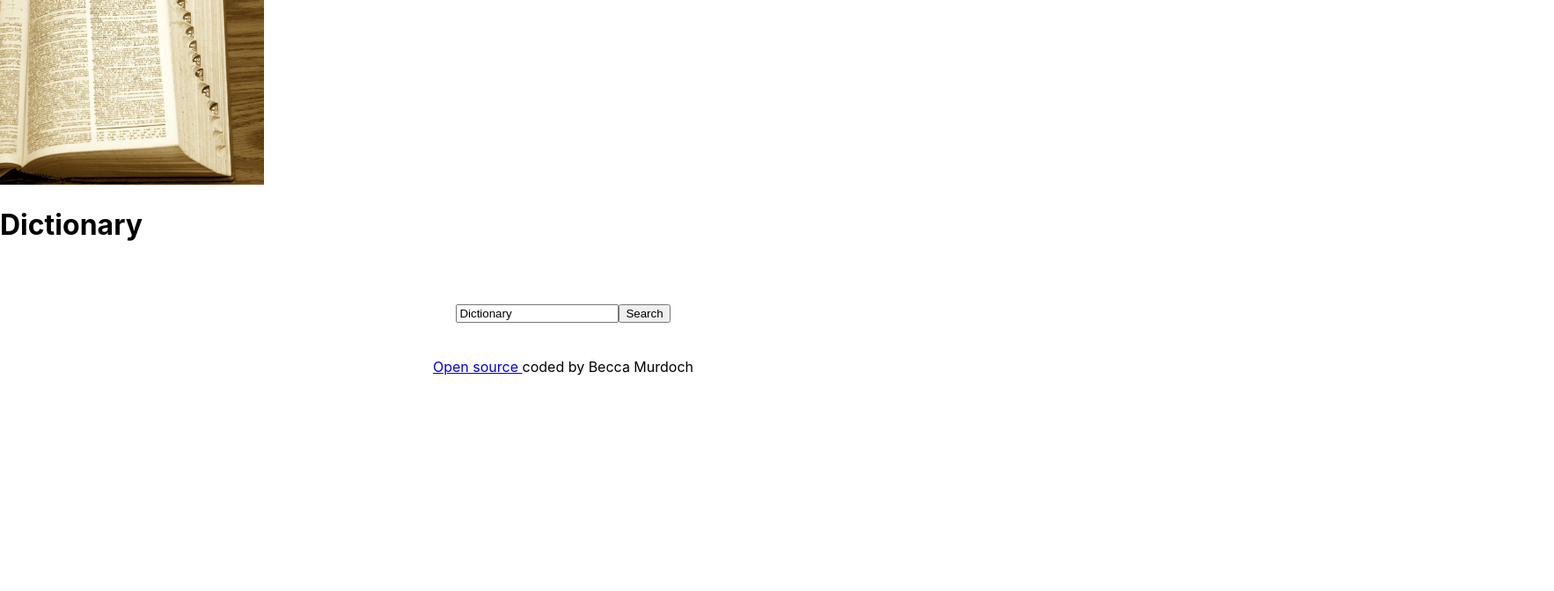
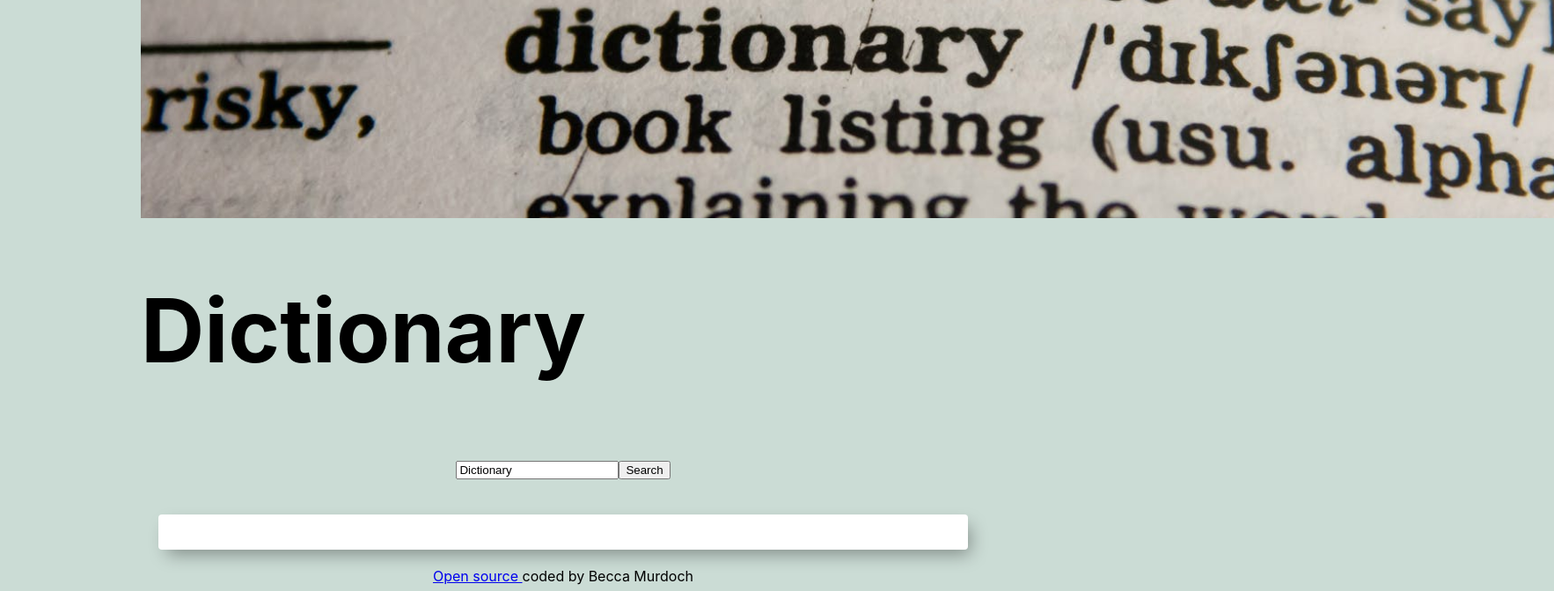
Before and after one commit to Meerduke/dictionary-app, a React (Create React App) app: page / in a window 1280 px wide. Shown: the part 128-800 px from the top of the page at 88% size, 1766 px wide, since content can reach past the window. Built offline with nearby package versions, Linux system fonts and the light colour scheme; no server answers; the HTML template or start-up script is replaced by a standard one.

Commit message:
Some styling added

```diff
--- a/src/App.css
+++ b/src/App.css
@@ -1,11 +1,20 @@
-footer {
+body {
+  background-color: rgb(153, 187, 173, 0.5);
+}
+
+.App {
+  margin: 0 auto;
+  max-width: 960px;
+}
+
+.App h1 {
+  font-size: 100px;
+}
+
+.App footer {
   text-align: center;
 }
-
-.hero {
-  margin: 50px 0;
+.App .hero img {
+  display: block;
+  margin: 0 auto;
 }
-
-.hero-image {
-  max-width: 300px;
-}
--- a/src/App.js
+++ b/src/App.js
@@ -1,4 +1,4 @@
-import dictionary from "./images/open-dictionary.png";
+import dictionary from "./images/dictionary-banner.jpeg";
 import Dictionary from "./Dictionary";
 
 import './App.css';
@@ -6,15 +6,15 @@ import './App.css';
 function App() {
   return (
     <div className="App">
-      <div className="container-fluid d-flex justify-content-evenly hero">
-        <img src={dictionary} alt="" className="img-fluid hero-image"/>
-        <h1>
-          Dictionary
-        </h1>
-      </div>
-      <main>
-        <Dictionary defaultKeyword="Dictionary"/>
-      </main>
+        <div className="hero d-flex">
+            <img src={dictionary} alt="" className="img-fluid"/>
+            <h1>
+              Dictionary
+            </h1>
+        </div>
+
+      <Dictionary defaultKeyword="Dictionary"/>
+
       <footer>
         <a href="https://github.com/Meerduke/dictionary-app" target="_blank" rel="noreferrer">Open source </a>
         coded by Becca Murdoch
--- a/src/Dictionary.css
+++ b/src/Dictionary.css
@@ -3,3 +3,11 @@
   margin: 20px;
   padding: 20px;
 }
+
+.Dictionary section {
+  background: #ffffff;
+  padding: 20px;
+  margin: 20px;
+  border-radius: 4px;
+  box-shadow: 6px 9px 20px -4px rgba(0, 0, 0, 0.37);
+}
--- a/src/Dictionary.js
+++ b/src/Dictionary.js
@@ -47,14 +47,19 @@ export default function Dictionary(props){
     if (loaded){
         return (
             <div className="Dictionary">
+
                 <form onSubmit={handleSubmit} className="d-flex justify-content-evenly">
                     <input type="search" onChange={handleKeywordChange} defaultValue={props.defaultKeyword}/>
                     <button className="btn btn-secondary">
                     Search
                     </button>
                 </form>
+
                 <Results results={results} />
+                <section>
                 <Photos photos={photos} />
+                </section>
+
             </div>
         );
     }else {
--- a/src/Results.js
+++ b/src/Results.js
@@ -6,6 +6,7 @@ export default function Results(props){
     if (props.results){
         return(
             <div className="Results">
+                <section>
                 <h2>
                     {props.results.word}
                 </h2>
@@ -16,12 +17,13 @@ export default function Results(props){
                         </div>
                     );
                 })}
+                </section>
                 <div>
                     {props.results.meanings.map(function(meaning, index){
                         return(
-                        <div key={index}>
+                        <section key={index}>
                             <Meaning meaning={meaning} />
-                        </div>
+                        </section>
                         );
                     })}
                 </div>
```
Also changed, not shown: src/images/dictionary-banner.jpeg (added), src/images/open-dictionary.png (deleted).
